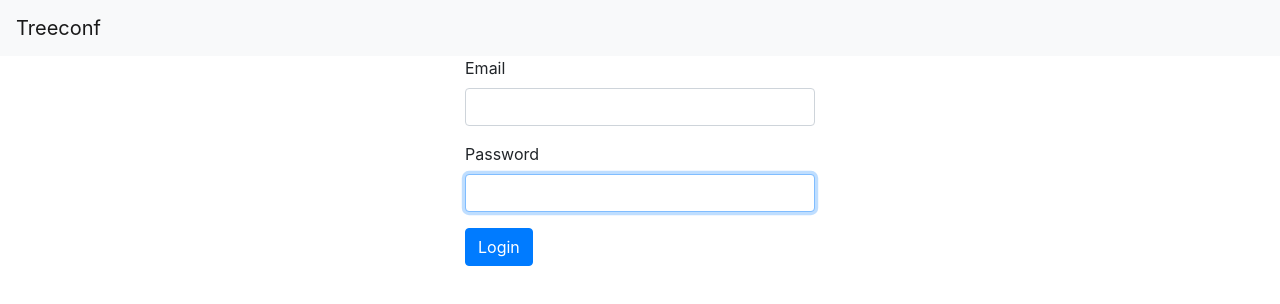
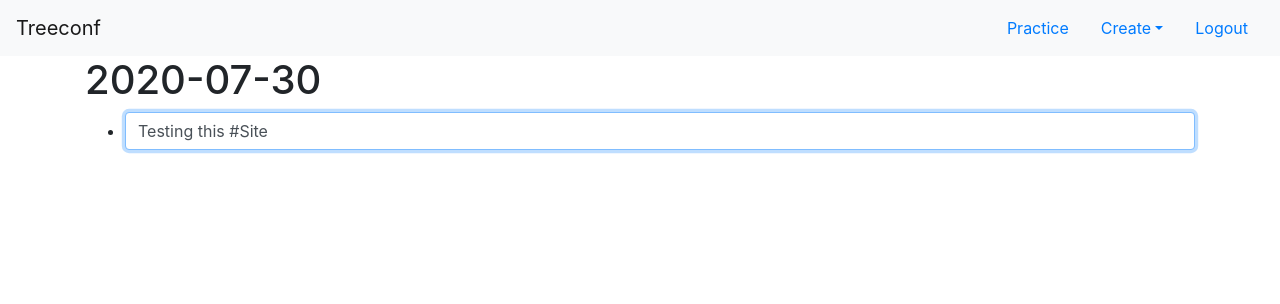
Before and after one commit to mekarpeles/notesclub, a React (Create React App) app in the folder front/: page /curie/2020-07-30 in a window 1280 px wide. Before the commit this address led to /. Shown: the top 304 px of the page. Built offline with nearby package versions, Linux system fonts and the light colour scheme.

Commit message:
multiple users - work in progress

```diff
--- a/front/src/App.tsx
+++ b/front/src/App.tsx
@@ -7,7 +7,7 @@ import Header from './Header';
 import { Alert } from 'react-bootstrap';
 import axios from 'axios';
 import { apiDomain } from './appConfig'
-import { User } from './User'
+import { User, Users } from './User'
 import { BrowserRouter as Router, Switch, Route, Redirect } from 'react-router-dom'
 import TopicPage from './TopicPage'
 import { Topic, Topics } from './Topic'
@@ -21,40 +21,62 @@ interface alert {
 }
 
 interface AppState {
-  user?: User
+  currentUsername: string
+  currentBlogUsername: string
+  users: Users<User>
   alert?: alert
   selectedTopicPath: string[]
-  topics: Topics<Topic>
 }
 
 class App extends React.Component<AppProps, AppState> {
   constructor(props: AppProps) {
     super(props)
 
-    const currentUserStr = localStorage.getItem('currentUser')
-
-    let topics : Topics<Topic> = {}
-    topics["000"] = {
-      id: undefined, key: "000", content: "first",
-      subTopics: [], parentKey: "2020-07-30"
+    let users : Users<User> = {}
+    users["curie"] = {
+      id: 1,
+      username: "curie",
+      name: "Marie Curie",
+      topics: {
+        "2020-07-30": {
+          key: "2020-07-30",
+          content: "2020-07-30",
+          subTopics: ["Xqw83jsQza"],
+          parentKey: null // top topic. You can access it from /curie/2020-07-30
+        },
+        "Xqw83jsQza": {
+          key: "Xqw83jsQza",
+          content: "Testing this #Site",
+          subTopics: [],
+          parentKey: "2020-07-30"
+        },
+        "Site": {
+          key: "Site", // We could make the key from the content, replacing spaces with _
+          content: "Site",
+          subTopics: [],
+          parentKey: null // top topic. You can access it from /curie/Site
+        }
+      }
     }
-    topics["2020-07-30"] = {
-      id: undefined, key: "2020-07-30", content: "2020-07-30",
-      subTopics: ["000"], parentKey: undefined
+    users["hec"] = {
+      id: 2,
+      username: "hec",
+      name: "Hector Perez",
+      topics: {}
     }
 
     this.state = {
-      user: currentUserStr ? JSON.parse(currentUserStr) : undefined,
+      currentBlogUsername: "curie", // page: /curie
+      currentUsername: "hec", // logged in user
       alert: undefined,
-      topics: topics,
-      selectedTopicPath: ["2020-07-30", "000"]
+      users: users,
+      selectedTopicPath: ["2020-07-30", "Xqw83jsQza"]
     }
 
   }
 
   setCurrentUser = (user: User) => {
-    this.setState({ user: user })
-    localStorage.setItem('currentUser', JSON.stringify(user))
+    this.setState({ currentUsername: user.username })
   }
 
   testUserShow = () => {
@@ -82,17 +104,19 @@ class App extends React.Component<AppProps, AppState> {
   }
 
   renderRoutes = () => {
-    const { selectedTopicPath, topics, user } = this.state
+    const { selectedTopicPath, users, currentUsername, currentBlogUsername } = this.state
 
     return (
       <>
-        <Route path={'/hec/*'} exact component={() => <TopicPage updateState={this.updateState} updateAlert={this.updateAlert} selectedTopicPath={selectedTopicPath} topics={topics} user={user} />} />
+        <Route path={'/curie/*'} exact component={() => <TopicPage updateState={this.updateState} updateAlert={this.updateAlert} selectedTopicPath={selectedTopicPath} users={users} currentUsername={currentUsername} currentBlogUsername={currentBlogUsername} />} />
       </>
     )
   }
 
   public render() {
-    const { user, alert } = this.state
+    const { currentUsername, users, alert } = this.state
+
+    const user = users[currentUsername]
 
     return (
       <div className="App">
@@ -103,7 +127,7 @@ class App extends React.Component<AppProps, AppState> {
           </div>
           <Switch>
             <Route path="/" exact>
-              {user ? <Redirect to="/hec" /> : <Login setParentState={this.updateState} />}
+              {user ? <Redirect to="/curie/2020-07-30" /> : <Login setParentState={this.updateState} />}
             </Route>
             {user ? this.renderRoutes() : <Redirect to="/" />}
           </Switch>
--- a/front/src/Header.tsx
+++ b/front/src/Header.tsx
@@ -39,7 +39,7 @@ class Header extends React.Component<HeaderProps, HeaderState> {
     const { currentUser } = this.props
 
     return(
-      (currentUser && currentUser["role"] === "teacher") ? this.renderTeacherHeader() : this.renderStudentHeader()
+      currentUser && this.renderStudentHeader()
     )
   }
 
--- a/front/src/Topic.tsx
+++ b/front/src/Topic.tsx
@@ -1,8 +1,7 @@
 export interface Topic {
-  id: number | undefined
   content: string
   key: string
-  parentKey: string | undefined
+  parentKey: string | null
   subTopics: string[]
 }
 
--- a/front/src/TopicPage.tsx
+++ b/front/src/TopicPage.tsx
@@ -3,14 +3,15 @@ import { Form, Button } from 'react-bootstrap';
 import { Topic, Topics } from './Topic'
 import { isUndefined } from 'util';
 import { Link } from 'react-router-dom';
-import { User } from './User'
+import { User, Users } from './User'
 
 interface IProps {
   selectedTopicPath: string[]
-  topics: Topics<Topic>
+  users: Users<User>
   updateState: Function
   updateAlert: Function
-  user?: User
+  currentUsername: string | null
+  currentBlogUsername: string
 }
 
 interface IState {
@@ -31,9 +32,9 @@ function makeKey(length: number) {
   return result;
 }
 
-function emptyTopic(parentKey: string | undefined): Topic {
+function emptyTopic(parentKey: string | null): Topic {
   return(
-    { id: undefined, key: makeKey(10), parentKey: parentKey, content: "", subTopics: [] }
+    { key: makeKey(10), parentKey: parentKey, content: "", subTopics: [] }
   )
 }
 
@@ -53,7 +54,9 @@ class TopicPage extends React.Component<IProps, IState> {
     const value = target.value
     const name = target.name
     const topic_key = name.replace("topic_", "")
-    const { topics } = this.props
+    const { users, currentBlogUsername } = this.props
+    const topics = users[currentBlogUsername].topics
+
     let topic = topics[topic_key]
     topic.content = value
     this.setState((prevState) => ({
@@ -63,7 +66,10 @@ class TopicPage extends React.Component<IProps, IState> {
   }
 
   onKeyDown(event: React.KeyboardEvent<HTMLInputElement>) {
-    let { selectedTopicPath, topics } = this.props
+    const { users, currentBlogUsername } = this.props
+    const topics = users[currentBlogUsername].topics
+
+    let { selectedTopicPath } = this.props
     const last = selectedTopicPath.length - 1
     const selectedTopic = this.selectedTopic()
     if (selectedTopic && selectedTopic.parentKey) {
@@ -197,10 +203,11 @@ class TopicPage extends React.Component<IProps, IState> {
   }
 
   renderUnselectedTopic = (topic: Topic) => {
-    const { topics, user } = this.props
+    const { users, currentBlogUsername, currentUsername } = this.props
+    const topics = users[currentBlogUsername].topics
+
     let { selectedTopicPath } = this.props
     const t = topic.content.split("#")
-    const username = user ? user.username : undefined
 
     return(
       <>
@@ -228,7 +235,7 @@ class TopicPage extends React.Component<IProps, IState> {
               }
             }
             if (key === undefined){
-              const newTopic = emptyTopic(undefined)
+              const newTopic = emptyTopic(null)
               newTopic.content = tag
               topics[newTopic.key] = newTopic
               key = newTopic.key
@@ -240,7 +247,7 @@ class TopicPage extends React.Component<IProps, IState> {
             }
             return (
               <>
-                <Link onClick={() => this.changeCurrentTopic(key as string, selectedTopicPath)} to={`/${username}/${key}`}>#{tag}</Link>
+                <Link onClick={() => this.changeCurrentTopic(key as string, selectedTopicPath)} to={`/${currentBlogUsername}/${key}`}>#{tag}</Link>
                 {rest}
               </>
             )
@@ -274,14 +281,16 @@ class TopicPage extends React.Component<IProps, IState> {
   }
 
   currentTopic = (): Topic => {
-    const { topics } = this.props
-    const { currentTopicKey } = this.state
-
+    const { users, currentBlogUsername, selectedTopicPath } = this.props
+    const topics = users[currentBlogUsername].topics
+    const currentTopicKey = selectedTopicPath[0]
     return (topics[currentTopicKey])
   }
 
   selectedTopic = (): Topic | undefined => {
-    const { topics, selectedTopicPath } = this.props
+    const { users, currentBlogUsername, selectedTopicPath } = this.props
+    const topics = users[currentBlogUsername].topics
+
     const last = selectedTopicPath[selectedTopicPath.length - 1]
     if (last) {
       return (topics[last])
@@ -291,7 +300,8 @@ class TopicPage extends React.Component<IProps, IState> {
   }
 
   parent = (topic: Topic): Topic | undefined => {
-    const { topics } = this.props
+    const { users, currentBlogUsername } = this.props
+    const topics = users[currentBlogUsername].topics
     const key = topic.parentKey
     if (key) {
       return (topics[key])
@@ -318,20 +328,25 @@ class TopicPage extends React.Component<IProps, IState> {
   }
 
   subTopics = (topic: Topic): Topic[] => {
-    const { topics } = this.props
-
-    const subTopicKeys = topics[topic.key].subTopics
+    const { users, currentBlogUsername } = this.props
+    const topics = users[currentBlogUsername].topics
+    const subTopicKeys = topics[topic.key] ? topics[topic.key].subTopics : []
     return (subTopicKeys.map((key: string) => topics[key]))
   }
 
   public render () {
+    const currentTopic = this.currentTopic()
     return (
-      <div className="container">
-        <h1>{this.currentTopic().content}</h1>
-        <ul>
-          {this.subTopics(this.currentTopic()).map((subTopic) => this.renderTopic(subTopic))}
-        </ul>
-      </div>
+      <>
+        { currentTopic &&
+          <div className="container">
+            <h1>{currentTopic.content}</h1>
+            <ul>
+              {this.subTopics(currentTopic).map((subTopic) => this.renderTopic(subTopic))}
+            </ul>
+          </div>
+        }
+      </>
     )
   }
 }
```
Also changed, not shown: front/src/User.tsx (+8 -2 lines).
